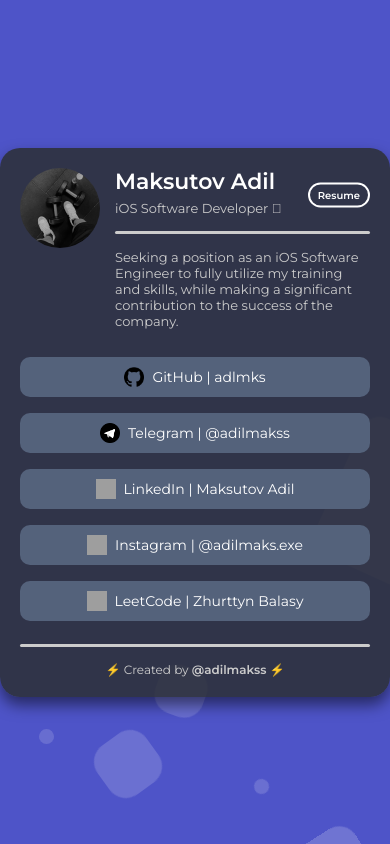
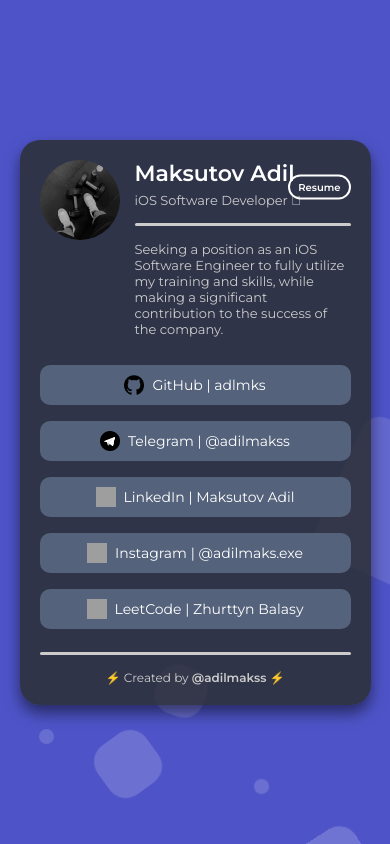
Before and after one commit to adlmks/adilmaks, a plain HTML site: page index.html in a window 390 px wide. Drawn offline with Linux system fonts and the light colour scheme; grey boxes are pictures that could not be loaded.

Commit message:
Update style.css

```diff
--- a/style.css
+++ b/style.css
@@ -26,7 +26,7 @@ body {
     display: flex;
     flex-direction: column;
     z-index: 2;
-    position: relative; /* для позиционирования кнопки внутри контейнера */
+    position: relative;
 }
 
 .profile {
@@ -284,6 +284,11 @@ footer p {
 
 /* Медиазапросы для мобильных устройств */
 @media (max-width: 768px) {
+    .container {
+        width: 90%;
+        margin: 0 10px;
+    }
+
     .download-link {
         font-size: 12px;
         padding: 6px 12px;
@@ -291,6 +296,11 @@ footer p {
 }
 
 @media (max-width: 480px) {
+    .container {
+        width: 90%;
+        margin: 0 10px;
+    }
+
     .download-link {
         font-size: 10px;
         padding: 4px 8px;
@@ -298,6 +308,11 @@ footer p {
 }
 
 @media (max-width: 360px) {
+    .container {
+        width: 90%;
+        margin: 0 10px;
+    }
+
     .download-link {
         font-size: 8px;
         padding: 3px 6px;
```
